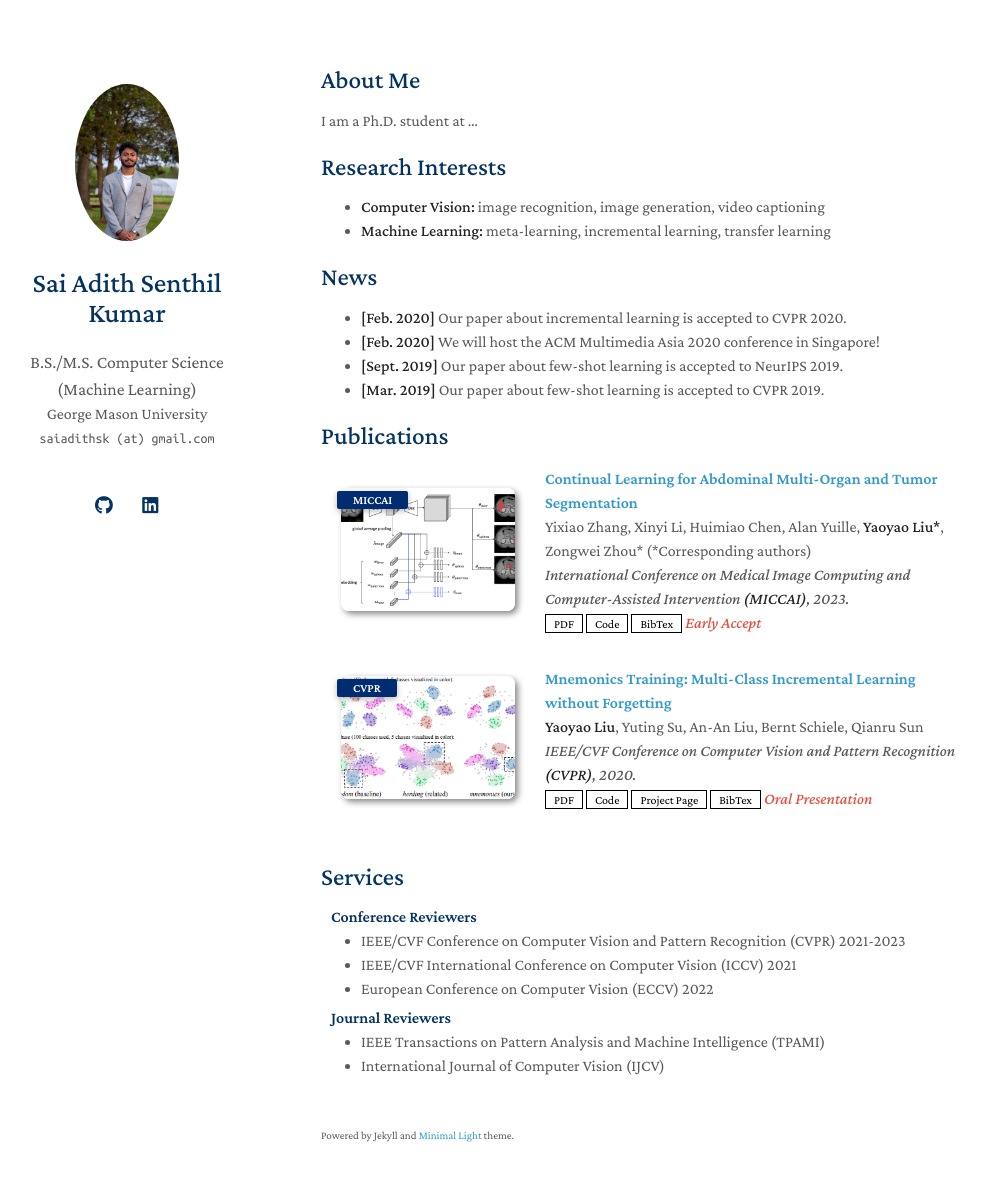
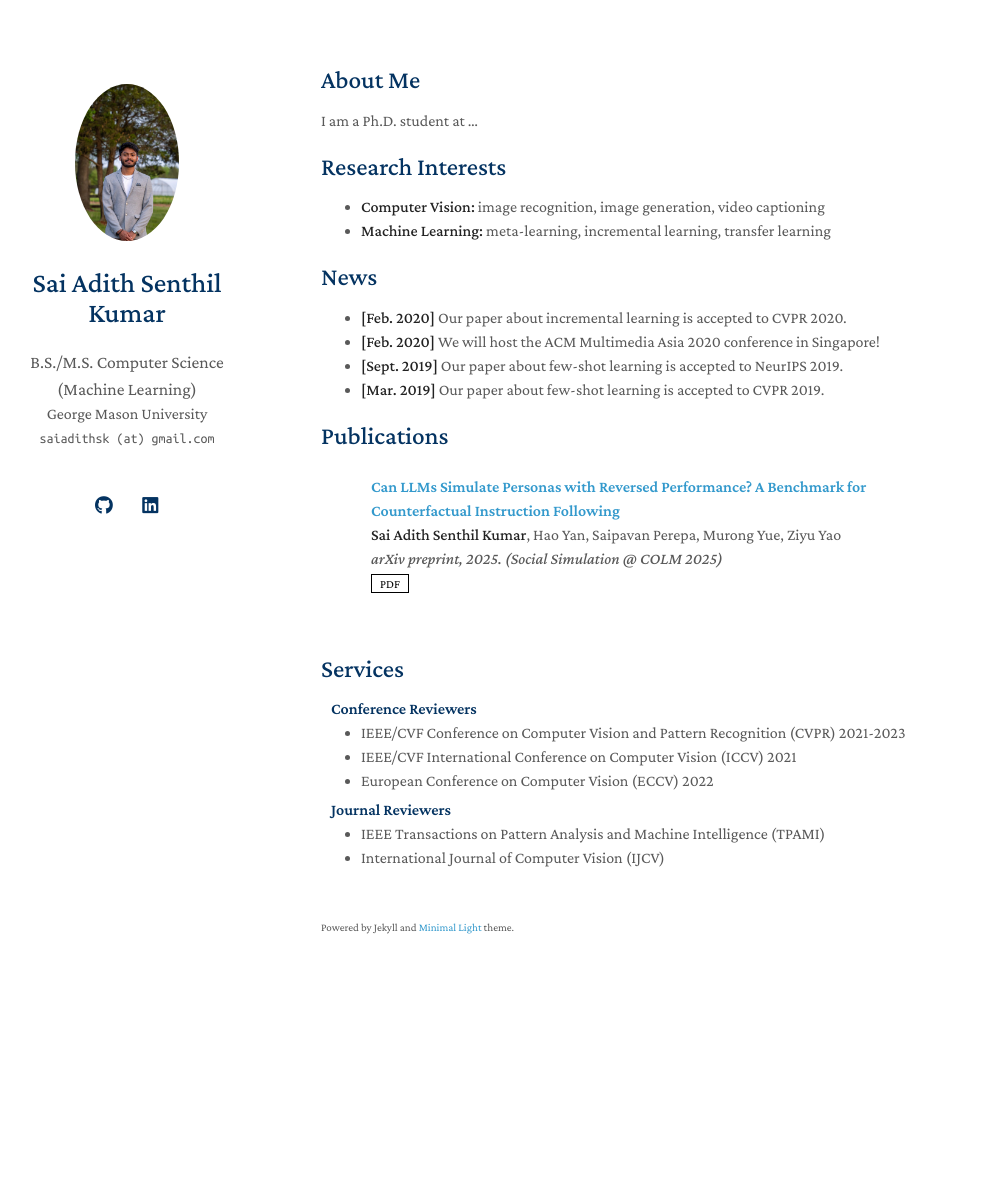
Before and after one commit to SAI-ADITH/SAI-ADITH.github.io, a Jekyll site: the page built from index.md, in a window 1280 px wide and 1216 px high. Shown: the top 1181 px of the window, without its empty margins (149-1135 px from the left). Built offline with Jekyll 4.4.1, drawn with Linux system fonts in a browser that asks for light colours; a style sheet for code colours, icons or effects is not loaded; our own code applies the rules of GitHub Pages for plain Markdown files.

Commit message:
Update publications.yml with new and removed entries
Removed an old publication and added a new one related to counterfactual instruction following.

```diff
--- a/_data/publications.yml
+++ b/_data/publications.yml
@@ -1,22 +1,8 @@
 main:
 
-  - title: Continual Learning for Abdominal Multi-Organ and Tumor Segmentation
-    authors: Yixiao Zhang, Xinyi Li, Huimiao Chen, Alan Yuille, <strong>Yaoyao Liu*</strong>, Zongwei Zhou* (*Corresponding authors)
-    conference_short: MICCAI
-    conference: International Conference on Medical Image Computing and Computer-Assisted Intervention <strong>(MICCAI)</strong>, 2023.
-    pdf: https://arxiv.org/pdf/2306.00988.pdf
-    code: https://github.com/MrGiovanni/ContinualLearning
-    bibtex: https://bib.yliu.me/MICCAI23.txt
-    image: ./assets/img/teaser_example_2.png
-    notes: Early Accept
-
-  - title: "Mnemonics Training: Multi-Class Incremental Learning without Forgetting"
-    authors: <strong>Yaoyao Liu</strong>, Yuting Su, An-An Liu, Bernt Schiele, Qianru Sun
-    conference_short: CVPR
-    conference: IEEE/CVF Conference on Computer Vision and Pattern Recognition <strong>(CVPR)</strong>, 2020.
-    pdf: https://arxiv.org/pdf/2002.10211.pdf
-    code: https://github.com/yaoyao-liu/class-incremental-learning/tree/main/mnemonics-training
-    page: https://class-il.mpi-inf.mpg.de/mnemonics/
-    bibtex: https://class-il.mpi-inf.mpg.de/mnemonics/
-    notes: Oral Presentation
-    image: ./assets/img/teaser_example.png
+- title: "Can LLMs Simulate Personas with Reversed Performance? A Benchmark for Counterfactual Instruction Following"
+  authors: "<strong>Sai Adith Senthil Kumar</strong>, Hao Yan, Saipavan Perepa, Murong Yue, Ziyu Yao"
+  conference_short: "arXiv"
+  conference: "arXiv preprint, 2025. (Social Simulation @ COLM 2025)"
+  pdf: "https://arxiv.org/pdf/2504.06460.pdf"
+  webpage: "https://arxiv.org/abs/2504.06460"
```
